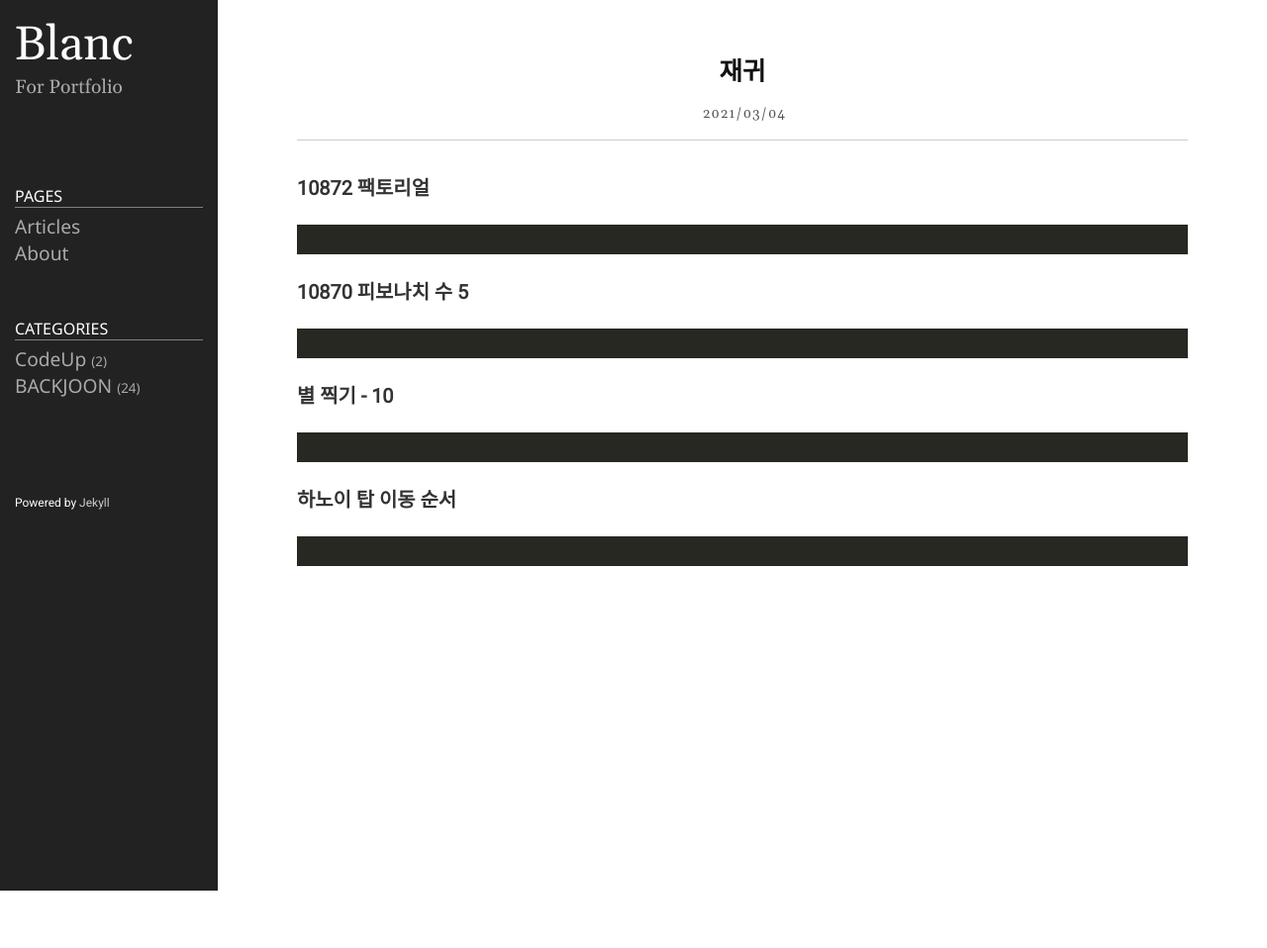
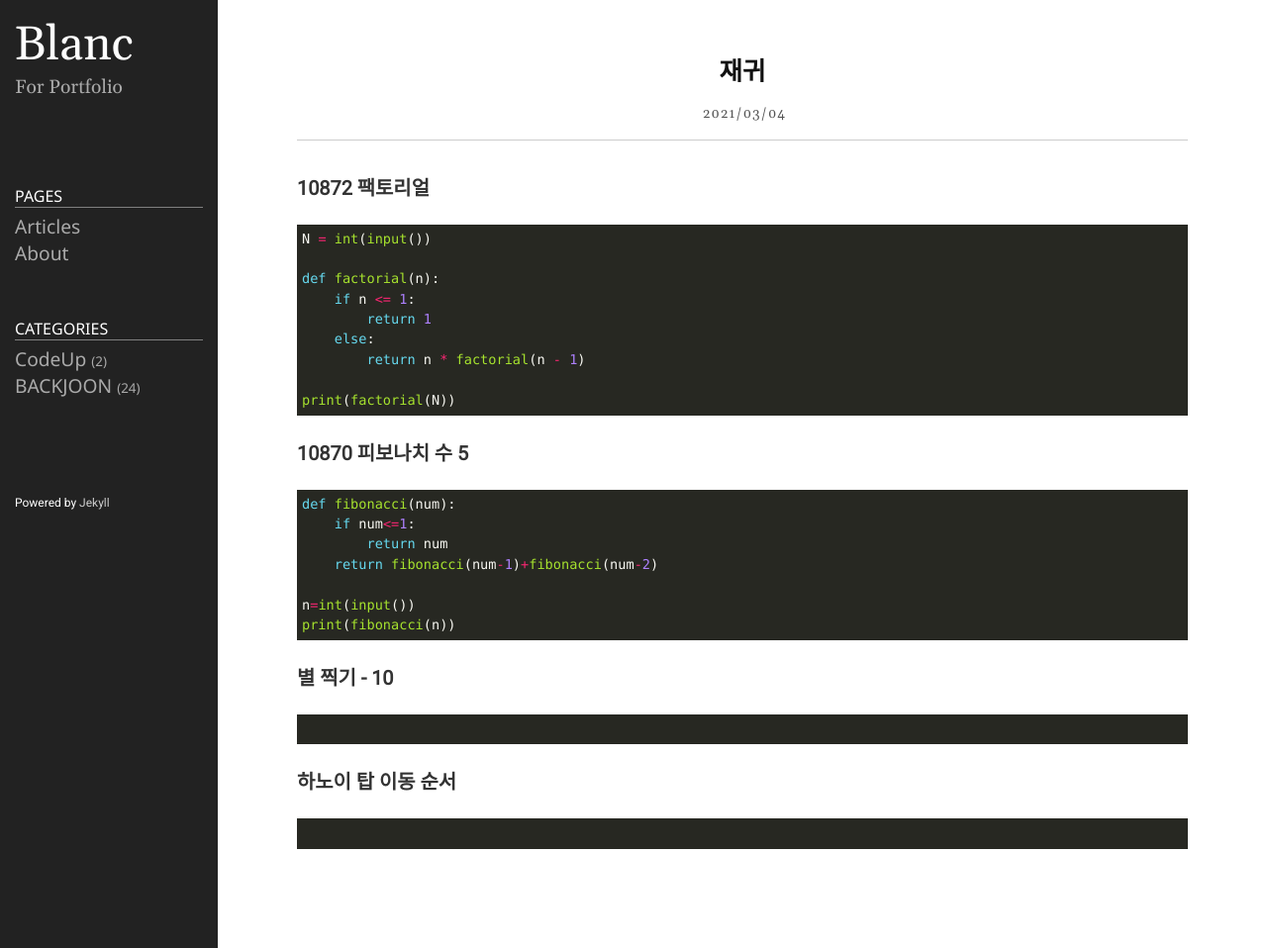
Before and after one commit to 1yoouoo/1yoouoo.gihub.io, a Jekyll site: the page built from _posts/2021-03-00-backjoon-재귀.md, in a window 1280 px wide. Shown: the whole page at 99% size. Built offline with Jekyll 4.4.1, drawn with Linux system fonts in a browser that asks for light colours; a file with an impossible date is left out; before the commit the page ends 900 px from its top, so only the background shows below that.

Commit message:
Update 2021-03-00-backjoon-재귀.md

````diff
--- a/_posts/2021-03-00-backjoon-재귀.md
+++ b/_posts/2021-03-00-backjoon-재귀.md
@@ -7,12 +7,26 @@ categories: BACKJOON
 
 ### 10872 팩토리얼
 ```python
+N = int(input())
 
+def factorial(n):
+    if n <= 1:
+        return 1
+    else:
+        return n * factorial(n - 1)
+
+print(factorial(N))
 ```
 
 ### 10870 피보나치 수 5
 ```python
+def fibonacci(num):
+    if num<=1:
+        return num
+    return fibonacci(num-1)+fibonacci(num-2)
 
+n=int(input())
+print(fibonacci(n))
 ```
 
 ### 별 찍기 - 10
````
